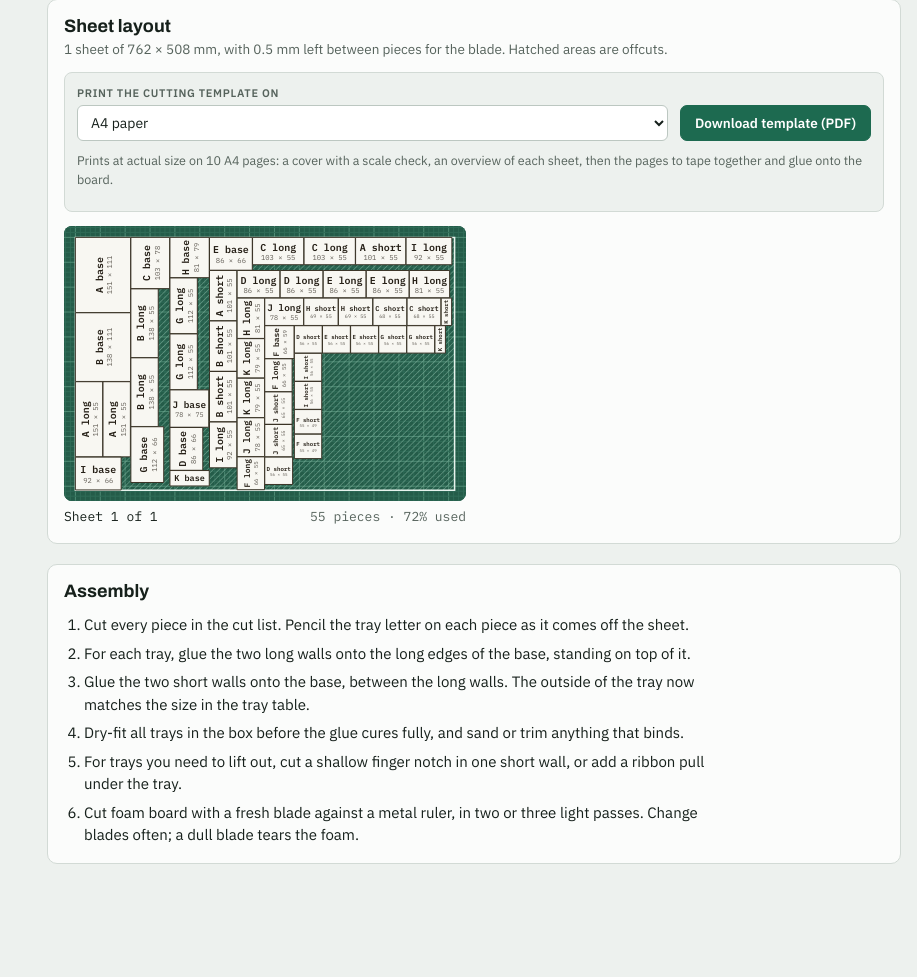
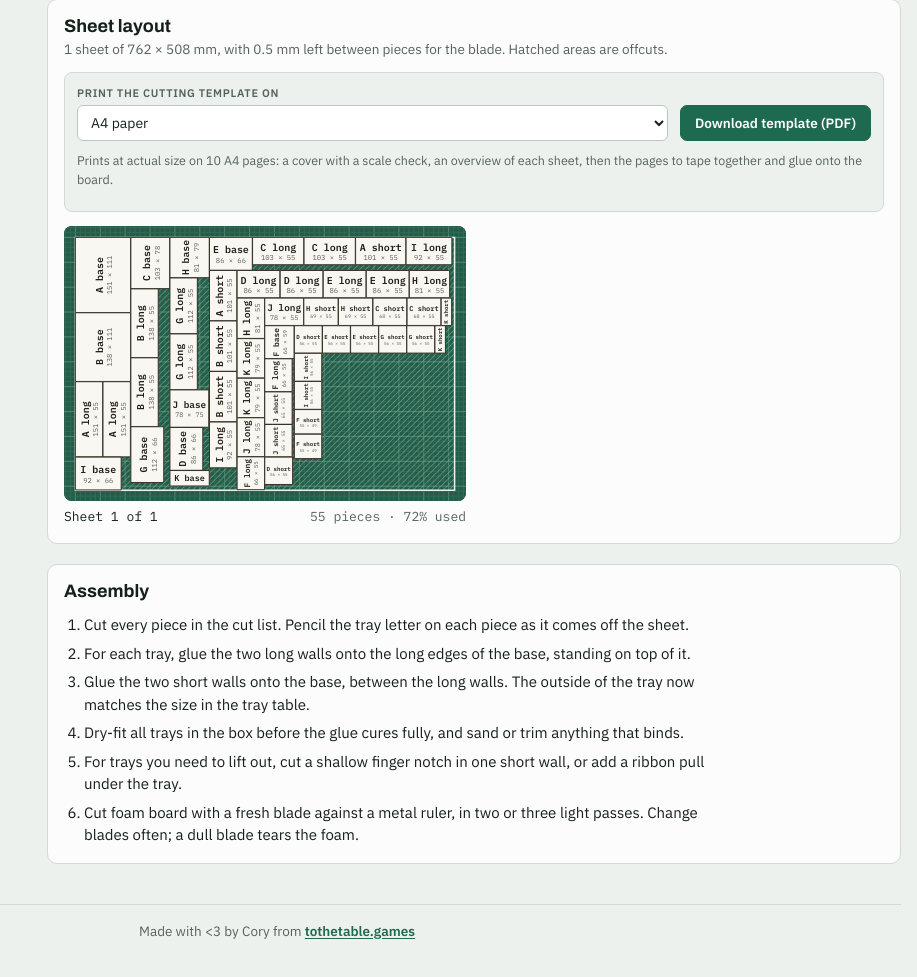
Before and after one commit to CoryWritesCode/game-insert-planner, a plain HTML site: page index.html in a window 1280 px wide. Shown: the part 3224-4201 px from the top of the page, without its empty margins (363-1280 px from the left). Before the commit the page ends 4160 px from the top, so only its background shows below. Drawn offline with nearby package versions, Linux system fonts and the light colour scheme.

Commit message:
feat: add footer credit linking to tothetable.games
Co-Authored-By: Claude Opus 5.5 <noreply@anthropic.com>

```diff
--- a/index.html
+++ b/index.html
@@ -119,6 +119,8 @@ td.qty{font-family:var(--f-display);font-stretch:110%;font-weight:700;font-size:
 .export .btn{flex:none}
 .export p{flex:1 1 100%;margin:0}
 .btn:disabled{opacity:.5;cursor:not-allowed;filter:none}
+.site-foot{margin-top:40px;padding-top:16px;border-top:1px solid var(--line);color:var(--muted);font-size:13.5px;text-align:center}
+.site-foot a{color:var(--accent);font-weight:600;text-underline-offset:2px}
 .steps{margin:0;padding-left:20px;display:flex;flex-direction:column;gap:6px;max-width:72ch}
 .empty{color:var(--muted);padding:24px 0;text-align:center}
 #copy-fallback{width:100%;min-height:120px;margin-top:10px;font-family:var(--f-mono);font-size:12.5px;background:var(--field);color:var(--ink);border:1px solid var(--field-line);border-radius:6px;padding:8px}
@@ -284,6 +286,7 @@ svg .colg:focus-visible .wall{stroke:var(--mat-ink);stroke-width:3}
       </section>
     </main>
   </div>
+  <footer class="site-foot">Made with &lt;3 by Cory from <a href="https://tothetable.games" target="_blank" rel="noopener">tothetable.games</a></footer>
 </div>
 
 <script src="https://cdnjs.cloudflare.com/ajax/libs/jspdf/2.5.1/jspdf.umd.min.js"></script>
```
